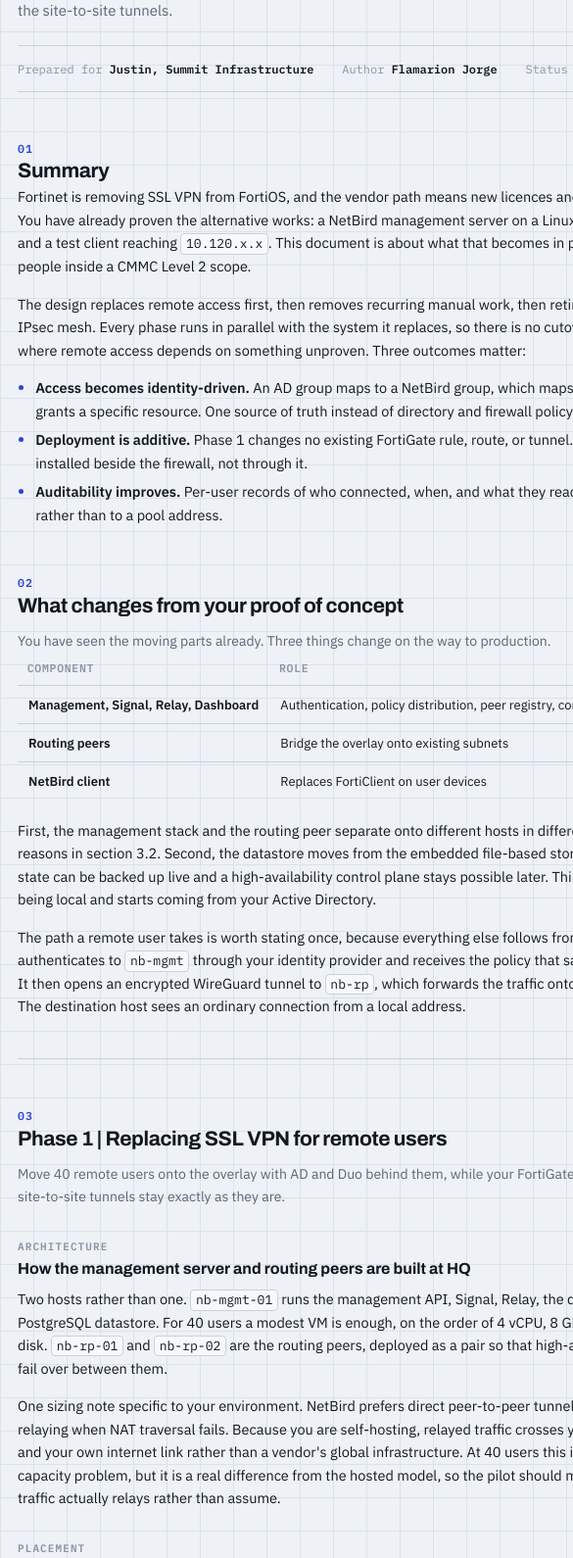
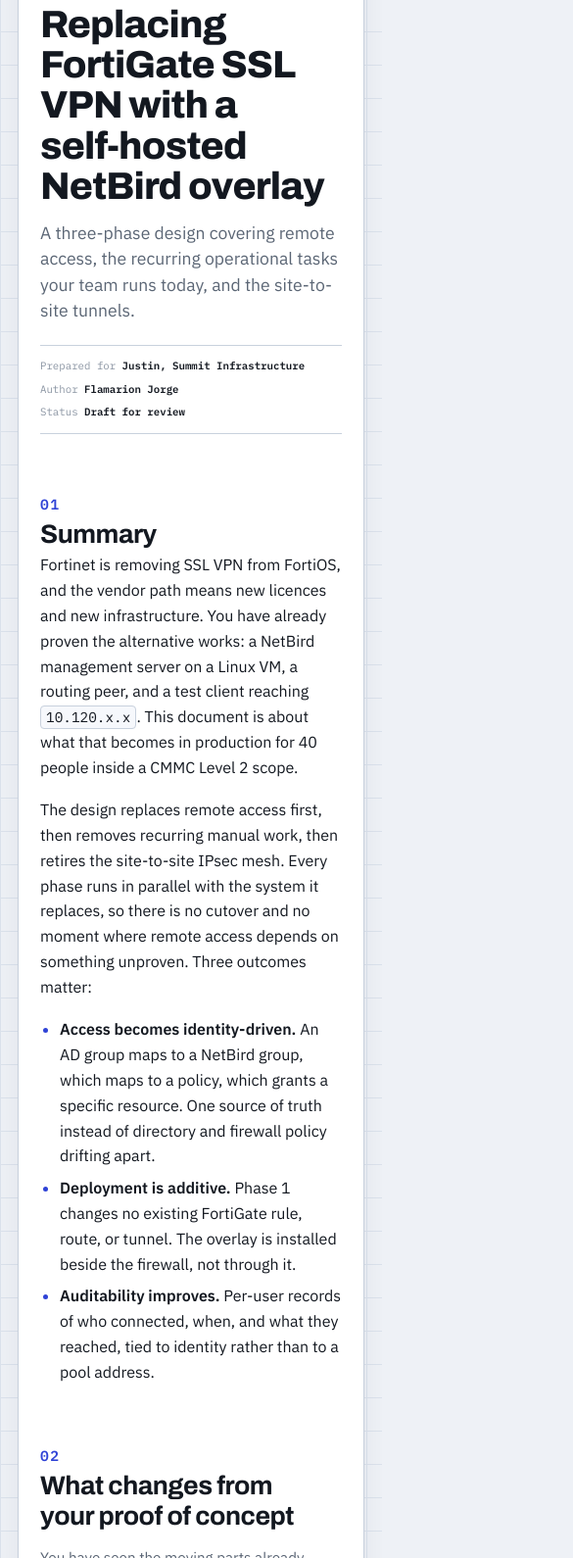
Before and after one commit to flamarion/netbird, a plain HTML site: page site/write-up.html in a window 390 px wide. Shown: the part 410-2000 px from the top of the page at 98% size, 585 px wide, since content can reach past the window. Drawn offline with Linux system fonts and the light colour scheme.

Commit message:
Add deck navigation, white article surface, adjustable text size; fix print and mobile layout

```diff
--- a/site/write-up.html
+++ b/site/write-up.html
@@ -40,6 +40,18 @@
 .topnav{margin-left:auto;display:flex;gap:.4em;align-items:center}
 .topnav a{font-family:"IBM Plex Mono",monospace;font-size:12px;color:var(--muted);text-decoration:none;padding:.45em .75em;border-radius:7px;border:1px solid transparent}
 .topnav a:hover,.topnav a.here{color:var(--accent);border-color:var(--line);background:var(--surface)}
+.fsgroup{display:flex;align-items:center;gap:.3em;margin-left:.5em;padding-left:.7em;border-left:1px solid var(--line)}
+.fsgroup button{font-family:"IBM Plex Mono",monospace;font-size:12px;line-height:1;min-width:30px;height:28px;padding:0 .5em;border-radius:7px;border:1px solid var(--line);background:var(--surface);color:var(--muted);cursor:pointer;transition:color .15s,border-color .15s}
+.fsgroup button:hover:not(:disabled){color:var(--accent);border-color:var(--accent)}
+.fsgroup button:disabled{opacity:.4;cursor:default}
+.fsgroup button:focus-visible{outline:2px solid var(--accent);outline-offset:2px}
+@media (max-width:560px){.fsgroup{display:none}}
+@media (max-width:560px){
+  .topbar .inner,.topbar .wrap{gap:.5em}
+  .brand{font-size:11px;white-space:nowrap}
+  .topnav{gap:.25em}
+  .topnav a{padding:.4em .5em;font-size:11px}
+}
 
 
 
@@ -51,49 +63,58 @@
 nav.toc a:hover{color:var(--accent);border-left-color:var(--accent);background:var(--accent-tint)}
 nav.toc a.on{color:var(--accent);border-left-color:var(--accent);font-weight:600}
 nav.toc .num{font-family:"IBM Plex Mono",monospace;font-size:11px;color:var(--faint);margin-right:.5em}
-@media (max-width:900px){ .layout{grid-template-columns:1fr} nav.toc{position:static;border-bottom:1px solid var(--line);margin-bottom:1em} nav.toc ol{flex-direction:row;flex-wrap:wrap;gap:.3em} nav.toc a{border-left:0;border:1px solid var(--line);border-radius:7px;font-size:12px} }
+@media (max-width:900px){ .layout{grid-template-columns:minmax(0,1fr)} nav.toc{position:static;border-bottom:1px solid var(--line);margin-bottom:1em} nav.toc ol{flex-direction:row;flex-wrap:wrap;gap:.3em} nav.toc a{border-left:0;border:1px solid var(--line);border-radius:7px;font-size:12px} }
 
-main{padding:clamp(28px,4vw,52px) 0 clamp(50px,8vw,90px);max-width:74ch}
+main{
+  font-size:calc(clamp(16px,1.7vw,18px) * var(--fs,1));
+  background:var(--surface);
+  border:1px solid var(--line);
+  border-radius:14px;
+  box-shadow:var(--shadow);
+  padding:clamp(26px,3.4vw,44px) clamp(22px,3.2vw,44px) clamp(34px,5vw,58px);
+  margin:clamp(18px,2.6vw,28px) 0 clamp(40px,6vw,70px);
+  max-width:min(100%, calc(74ch + 2 * clamp(22px,3.2vw,44px)));
+}
 .rule{width:56px;height:4px;background:var(--accent);border-radius:3px;margin-bottom:1.4em}
-.eyebrow{font-family:"IBM Plex Mono",monospace;font-size:11.5px;letter-spacing:.2em;text-transform:uppercase;color:var(--accent);font-weight:600}
-h1{font-family:"Archivo",sans-serif;font-weight:800;font-size:clamp(27px,4.4vw,44px);line-height:1.06;letter-spacing:-.022em;margin:.45em 0 .35em;text-wrap:balance}
-.lede{font-size:clamp(15px,1.8vw,19px);color:var(--muted);line-height:1.5;margin:0}
-.docmeta{margin:2em 0 0;padding:1.1em 0;border-top:1px solid var(--line);border-bottom:1px solid var(--line);display:flex;flex-wrap:wrap;gap:.6em 2.4em;font-family:"IBM Plex Mono",monospace;font-size:12px;color:var(--faint)}
+.eyebrow{font-family:"IBM Plex Mono",monospace;font-size:.64em;letter-spacing:.2em;text-transform:uppercase;color:var(--accent);font-weight:600}
+h1{font-family:"Archivo",sans-serif;font-weight:800;font-size:2.44em;line-height:1.06;letter-spacing:-.022em;margin:.45em 0 .35em;text-wrap:balance}
+.lede{font-size:1.1em;color:var(--muted);line-height:1.5;margin:0}
+.docmeta{margin:2em 0 0;padding:1.1em 0;border-top:1px solid var(--line);border-bottom:1px solid var(--line);display:flex;flex-wrap:wrap;gap:.6em 2.4em;font-family:"IBM Plex Mono",monospace;font-size:.67em;color:var(--faint)}
 .docmeta b{color:var(--ink);font-weight:600}
 
-h2{font-family:"Archivo",sans-serif;font-weight:700;font-size:clamp(21px,2.9vw,30px);letter-spacing:-.018em;line-height:1.14;margin:2.4em 0 .1em;scroll-margin-top:76px;text-wrap:balance}
+h2{font-family:"Archivo",sans-serif;font-weight:700;font-size:1.67em;letter-spacing:-.018em;line-height:1.14;margin:2.4em 0 .1em;scroll-margin-top:76px;text-wrap:balance}
 h2 .h2n{font-family:"IBM Plex Mono",monospace;font-size:.55em;color:var(--accent);font-weight:600;display:block;margin-bottom:.5em;letter-spacing:.1em}
-h2+.intro{color:var(--muted);margin:.9em 0 0;font-size:clamp(14px,1.5vw,16.5px)}
-h3{font-family:"Archivo",sans-serif;font-weight:700;font-size:clamp(16px,1.85vw,20px);margin:2.1em 0 .55em;line-height:1.25;scroll-margin-top:76px}
-h3 .q{display:block;font-family:"IBM Plex Mono",monospace;font-size:11px;letter-spacing:.1em;text-transform:uppercase;color:var(--faint);font-weight:600;margin-bottom:.5em}
-p{margin:0 0 1.05em;font-size:clamp(14.5px,1.55vw,16.5px)}
+h2+.intro{color:var(--muted);margin:.9em 0 0;font-size:.95em}
+h3{font-family:"Archivo",sans-serif;font-weight:700;font-size:1.15em;margin:2.1em 0 .55em;line-height:1.25;scroll-margin-top:76px}
+h3 .q{display:block;font-family:"IBM Plex Mono",monospace;font-size:.53em;letter-spacing:.1em;text-transform:uppercase;color:var(--faint);font-weight:600;margin-bottom:.5em}
+p{margin:0 0 1.05em}
 strong{font-weight:600}
-ul,ol{margin:0 0 1.15em;padding-left:1.25em;font-size:clamp(14.5px,1.55vw,16.5px)}
+ul,ol{margin:0 0 1.15em;padding-left:1.25em}
 li{margin-bottom:.42em}
 li::marker{color:var(--accent)}
 hr{border:0;border-top:1px solid var(--line);margin:2.6em 0}
 
-table{width:100%;border-collapse:collapse;margin:0 0 1.5em;font-size:clamp(13px,1.4vw,15px);display:block;overflow-x:auto;white-space:nowrap}
+table{width:100%;border-collapse:collapse;margin:0 0 1.5em;font-size:.86em;display:block;overflow-x:auto;white-space:nowrap}
 @media(min-width:700px){table{display:table;white-space:normal}}
 th,td{text-align:left;padding:.65em .85em;border-bottom:1px solid var(--line);vertical-align:top}
-th{font-family:"IBM Plex Mono",monospace;font-size:11.5px;letter-spacing:.06em;text-transform:uppercase;color:var(--faint);font-weight:600;border-bottom:1.5px solid var(--line)}
+th{font-family:"IBM Plex Mono",monospace;font-size:.74em;letter-spacing:.06em;text-transform:uppercase;color:var(--faint);font-weight:600;border-bottom:1.5px solid var(--line)}
 td strong{color:var(--ink)}
 tbody tr:last-child td{border-bottom:0}
 
-.callout{border-left:3px solid var(--accent);background:var(--accent-tint);border-radius:0 10px 10px 0;padding:1.05em 1.3em;margin:1.6em 0;font-size:clamp(13.5px,1.45vw,15.5px)}
-.callout .ct{font-family:"IBM Plex Mono",monospace;font-size:10.5px;letter-spacing:.14em;text-transform:uppercase;color:var(--accent);font-weight:600;display:block;margin-bottom:.55em}
+.callout{border-left:3px solid var(--accent);background:var(--accent-tint);border-radius:0 10px 10px 0;padding:1.05em 1.3em;margin:1.6em 0;font-size:.9em}
+.callout .ct{font-family:"IBM Plex Mono",monospace;font-size:.65em;letter-spacing:.14em;text-transform:uppercase;color:var(--accent);font-weight:600;display:block;margin-bottom:.55em}
 .callout p:last-child,.callout ul:last-child{margin-bottom:0}
 .callout.warn{border-left-color:var(--warn);background:var(--warn-tint)}
 .callout.warn .ct{color:var(--warn)}
 .callout.warn li::marker{color:var(--warn)}
 
-.qa{display:grid;grid-template-columns:auto 1fr;gap:.7em 1em;margin:1.5em 0;padding:1.2em 1.35em;border:1px solid var(--line);border-radius:11px;background:var(--surface-2);font-size:clamp(13.5px,1.45vw,15.5px)}
-.qa .lab{font-family:"IBM Plex Mono",monospace;font-size:10.5px;letter-spacing:.12em;text-transform:uppercase;color:var(--faint);font-weight:600;padding-top:.25em;white-space:nowrap}
+.qa{display:grid;grid-template-columns:auto 1fr;gap:.7em 1em;margin:1.5em 0;padding:1.2em 1.35em;border:1px solid var(--line);border-radius:11px;background:var(--surface-2);font-size:.9em}
+.qa .lab{font-family:"IBM Plex Mono",monospace;font-size:.65em;letter-spacing:.12em;text-transform:uppercase;color:var(--faint);font-weight:600;padding-top:.25em;white-space:nowrap}
 .qa ul{margin:0;padding-left:1.1em}
 .qa ul li{margin-bottom:.3em}
 @media(max-width:600px){.qa{grid-template-columns:1fr;gap:.35em}.qa .lab{padding-top:.6em}}
 
-.verdict{display:inline-block;font-family:"IBM Plex Mono",monospace;font-size:10.5px;letter-spacing:.09em;text-transform:uppercase;font-weight:600;padding:.25em .6em;border-radius:20px;border:1px solid var(--line);margin-left:.6em;vertical-align:middle}
+.verdict{display:inline-block;font-family:"IBM Plex Mono",monospace;font-size:.51em;letter-spacing:.09em;text-transform:uppercase;font-weight:600;padding:.25em .6em;border-radius:20px;border:1px solid var(--line);margin-left:.6em;vertical-align:middle}
 .verdict.in{color:var(--accent);border-color:color-mix(in srgb,var(--accent) 45%,var(--line));background:var(--accent-tint)}
 .verdict.out{color:var(--warn);border-color:color-mix(in srgb,var(--warn) 45%,var(--line));background:var(--warn-tint)}
 
@@ -106,6 +127,7 @@
 @media print{
   body{background:#fff}
   .topbar,nav.toc{display:none}
+  main{border:0;box-shadow:none;padding:0;margin:0;max-width:none;font-size:11pt}
   .layout{display:block;max-width:none}
   main{max-width:none}
   h2{page-break-after:avoid} table,.callout,.qa{page-break-inside:avoid}
@@ -120,6 +142,10 @@
     <a href="./">Overview</a>
     <a href="./write-up.html" class="here">Write-up</a>
     <a href="./deck.html">Presentation</a>
+    <span class="fsgroup" role="group" aria-label="Text size">
+      <button id="fsDown" type="button" aria-label="Decrease text size" title="Decrease text size">A-</button>
+      <button id="fsUp" type="button" aria-label="Increase text size" title="Increase text size">A+</button>
+    </span>
   </nav>
 </div></div>
 
@@ -396,6 +422,19 @@
 
 <script>
 (function(){
+  var STEPS=[0.92,1,1.1,1.22,1.35], i=1;
+  try{var sv=parseFloat(localStorage.getItem('nbfs'));
+      if(sv){var k=STEPS.indexOf(sv); if(k>-1) i=k;}}catch(e){}
+  var up=document.getElementById('fsUp'), down=document.getElementById('fsDown');
+  function applyFs(){
+    document.documentElement.style.setProperty('--fs',STEPS[i]);
+    down.disabled = i===0; up.disabled = i===STEPS.length-1;
+    try{localStorage.setItem('nbfs',STEPS[i])}catch(e){}
+  }
+  up.addEventListener('click',function(){ if(i<STEPS.length-1){i++;applyFs();} });
+  down.addEventListener('click',function(){ if(i>0){i--;applyFs();} });
+  applyFs();
+
   var links=[].slice.call(document.querySelectorAll('nav.toc a'));
   var secs=links.map(function(a){return document.querySelector(a.getAttribute('href'))}).filter(Boolean);
   if('IntersectionObserver' in window){
```
Also changed, not shown: site/index.html (+6 -0 lines).
